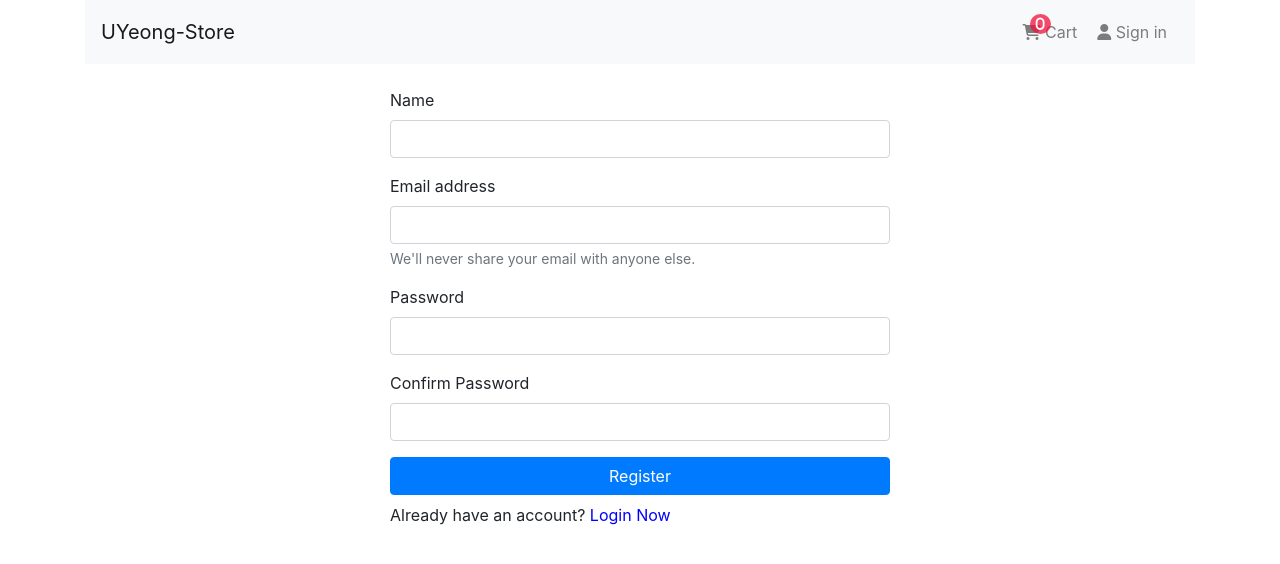
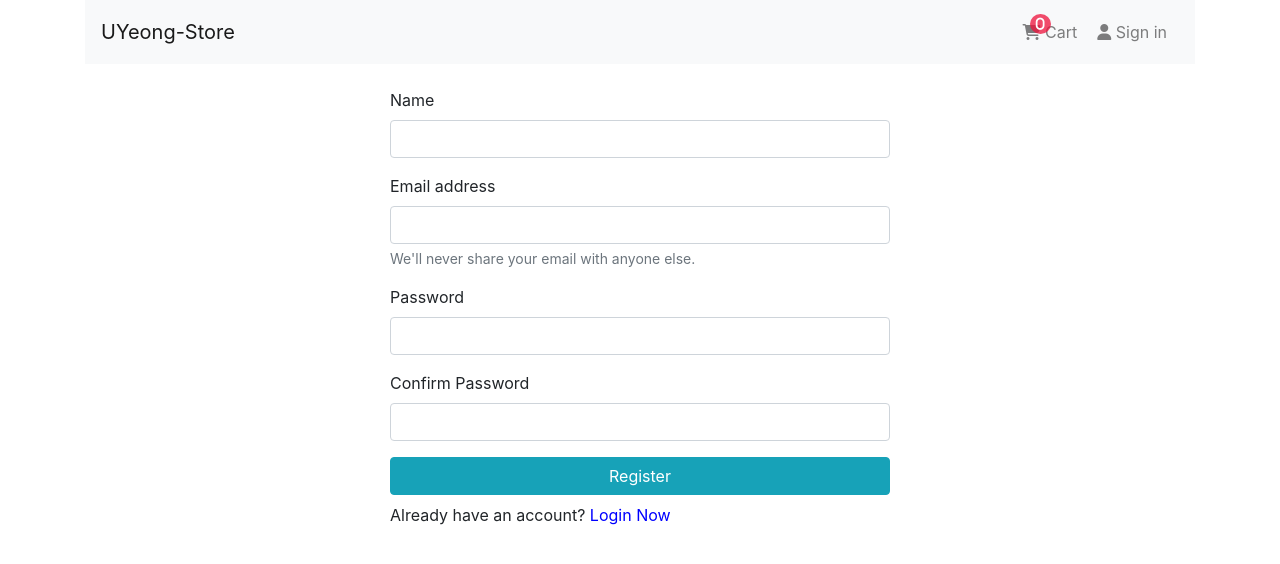
Before and after one commit to uyeong-jay/uyeong-store, a Next.js app: page /register in a window 1280 px wide. Shown: the top 564 px of the page. Built offline with nearby package versions, Linux system fonts and the light colour scheme; no server answers.

Commit message:
[UPDATE] changed button color

```diff
--- a/pages/register.js
+++ b/pages/register.js
@@ -120,8 +120,7 @@
         </div>
 
         {/* 가입 버튼 */}
-        {/* primary >> dark*/}
-        <button type="submit" className="btn btn-primary w-100">
+        <button type="submit" className="btn btn-info w-100">
           Register
         </button>
         <p className="my-2">
--- a/pages/signin.js
+++ b/pages/signin.js
@@ -115,7 +115,7 @@
 
         {/* 로그인 버튼 */}
         {/* primary >> dark*/}
-        <button type="submit" className="btn btn-dark w-100">
+        <button type="submit" className="btn btn-info w-100">
           Login
         </button>
         <p className="my-2">
```
